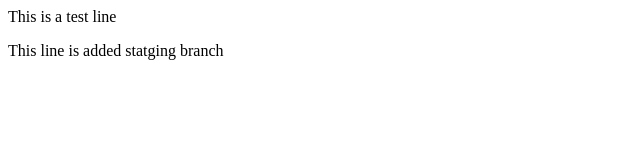
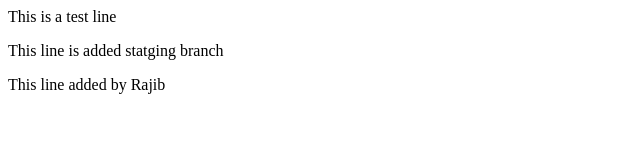
Before and after one commit to Rajib4375/mt-folder, a plain HTML site: page index.html in a window 1280 px wide. Shown: the whole page, without its empty margins (0-640 px from the left). Drawn offline with Linux system fonts and the light colour scheme.

```diff
--- a/index.html
+++ b/index.html
@@ -1,2 +1,3 @@
 <p>This is a test line</p>
 <p>This line is added statging branch</p>
+<p>This line added by Rajib</p>
```
